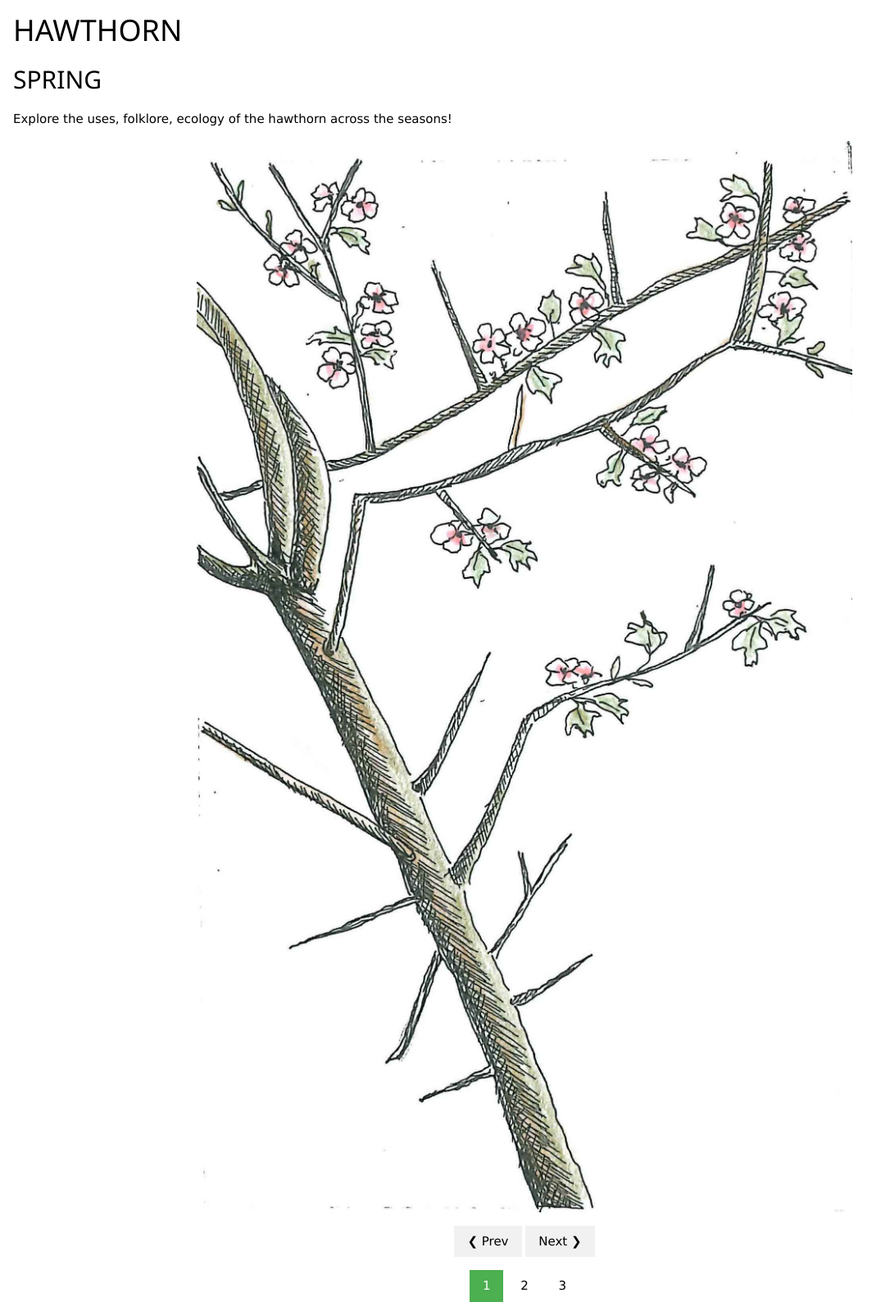
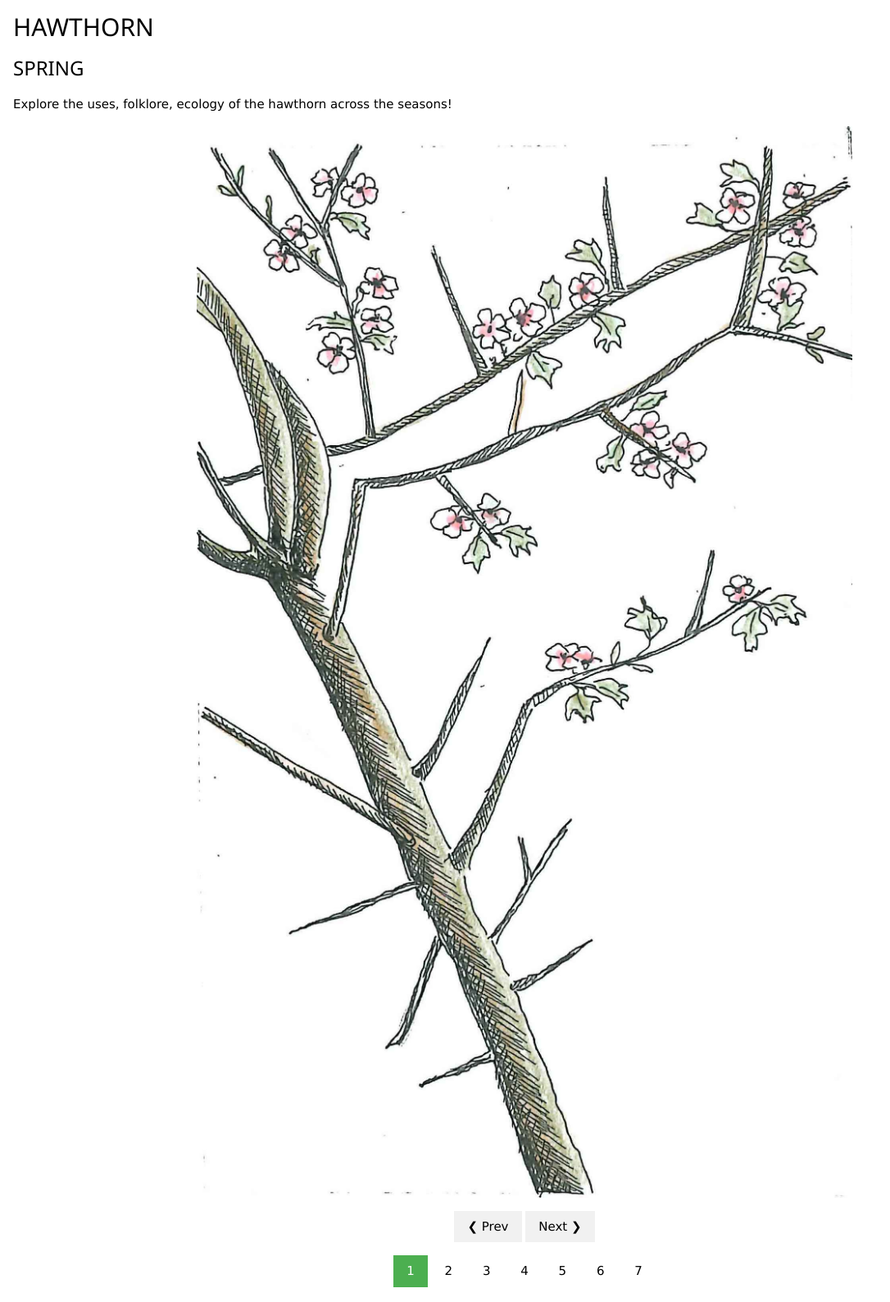
Before and after one commit to louwatson/sladebankwoods-adventuretrail, a plain HTML site: page hawthorn.html in a window 1280 px wide. Shown: the whole page at 82% size, without its empty margins (0-1086 px from the left). Drawn offline with nearby package versions, Linux system fonts and the light colour scheme.

Commit message:
Update hawthorn.html

```diff
--- a/hawthorn.html
+++ b/hawthorn.html
@@ -9,15 +9,17 @@
 <body>
 
 <div class="w3-container">
-	<h1>HAWTHORN</h1>
-  <h2>SPRING</h2>
+	<h2>HAWTHORN</h2>
+  <h3>SPRING</h3>
   <p>Explore the uses, folklore, ecology of the hawthorn across the seasons!</p>
 </div>
 
 <div class="w3-content" style="max-width:800px">
   <img class="mySlides" src="haw1.jpeg" style="width:100%">
+  <img class="mySlides" src="blossom.jpeg" style="width:100%">
   <img class="mySlides" src="teacup.png" style="width:100%">
   <img class="mySlides" src="maypole.png" style="width:100%">
+  <img class="mySlides" src="blossom.png" style="width:100%">
 	</div>
 
 <div class="w3-center">
@@ -28,7 +30,10 @@
   <button class="w3-button demo" onclick="currentDiv(1)">1</button>
   <button class="w3-button demo" onclick="currentDiv(2)">2</button>
   <button class="w3-button demo" onclick="currentDiv(3)">3</button>
-
+  <button class="w3-button demo" onclick="currentDiv(3)">4</button>
+  <button class="w3-button demo" onclick="currentDiv(3)">5</button>
+  <button class="w3-button demo" onclick="currentDiv(3)">6</button>
+  <button class="w3-button demo" onclick="currentDiv(3)">7</button>
 </div>
 
 <script>
```
